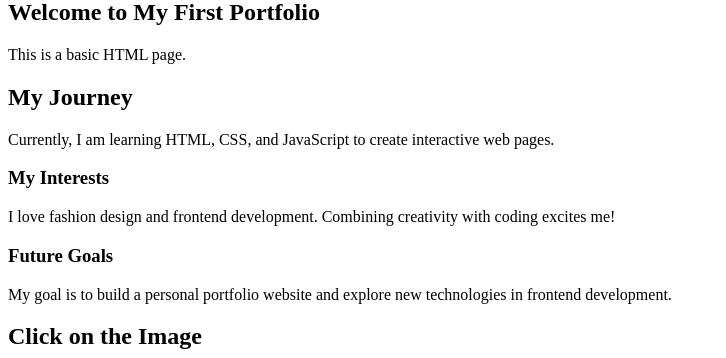
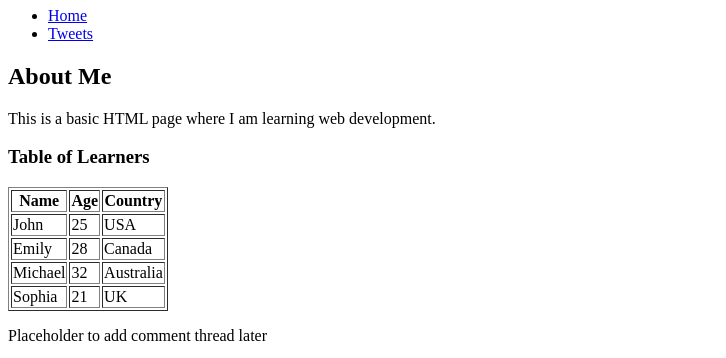
Before and after one commit to Annlarstic/My_First_Portfolio, a plain HTML site: page html_basic/index.html in a window 1280 px wide. Shown: the part 73-431 px from the top of the page, without its empty margins (0-726 px from the left). Drawn offline with Linux system fonts and the light colour scheme.

Commit message:
Added index.html with a table of learners

```diff
--- a/html_basic/index.html
+++ b/html_basic/index.html
@@ -6,41 +6,57 @@
     <title>My First Portfolio</title>
 </head>
 <body>
-    <!-- Header with Navigation Links -->
     <header>
-        <ul>
-            <li><a href="index.html">Home</a></li>
-            <li><a href="tweets.html">Tweets</a></li>
-        </ul>
+        <h1>Welcome to My Portfolio</h1>
+        <nav>
+            <ul>
+                <li><a href="index.html">Home</a></li>
+                <li><a href="tweets.html">Tweets</a></li>
+            </ul>
+        </nav>
     </header>
-
-    <!-- Main Content -->
     <main>
         <article>
-            <h1>Welcome to My First Portfolio</h1>
-            <p>This is a basic HTML page.</p>
+            <h2>About Me</h2>
+            <p>This is a basic HTML page where I am learning web development.</p>
 
-            <h2>My Journey</h2>
-            <p>Currently, I am learning HTML, CSS, and JavaScript to create interactive web pages.</p>
-
-            <h3>My Interests</h3>
-            <p>I love fashion design and frontend development. Combining creativity with coding excites me!</p>
-
-            <h3>Future Goals</h3>
-            <p>My goal is to build a personal portfolio website and explore new technologies in frontend development.</p>
-
-            <h2>Click on the Image</h2>
-            <a href="https://www.example.com" target="_blank">
-                <img src="https://i.ibb.co/gTDZZT8/ALX-Logo-07.png" alt="ALX Logo" width="300">
-            </a>
+            <h3>Table of Learners</h3>
+            <table border="1">
+                <thead>
+                    <tr>
+                        <th>Name</th>
+                        <th>Age</th>
+                        <th>Country</th>
+                    </tr>
+                </thead>
+                <tbody>
+                    <tr>
+                        <td>John</td>
+                        <td>25</td>
+                        <td>USA</td>
+                    </tr>
+                    <tr>
+                        <td>Emily</td>
+                        <td>28</td>
+                        <td>Canada</td>
+                    </tr>
+                    <tr>
+                        <td>Michael</td>
+                        <td>32</td>
+                        <td>Australia</td>
+                    </tr>
+                    <tr>
+                        <td>Sophia</td>
+                        <td>21</td>
+                        <td>UK</td>
+                    </tr>
+                </tbody>
+            </table>
         </article>
-
         <aside>
-            <p>placeholder to add comment thread later</p>
+            <p>Placeholder to add comment thread later</p>
         </aside>
     </main>
-
-    <!-- Footer -->
     <footer>
         <p>Made by Ann Chinonso - <a href="https://www.example.com" target="_blank">here</a></p>
     </footer>
```
